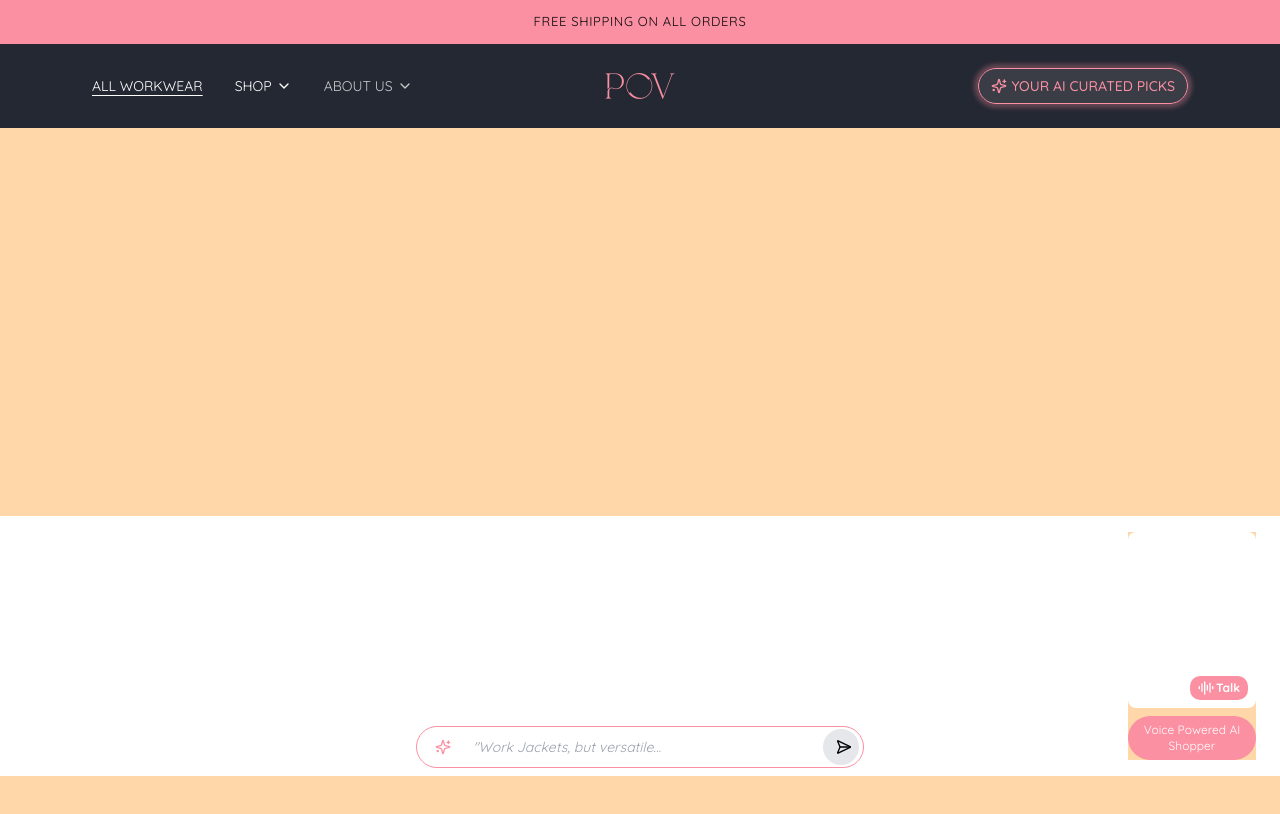
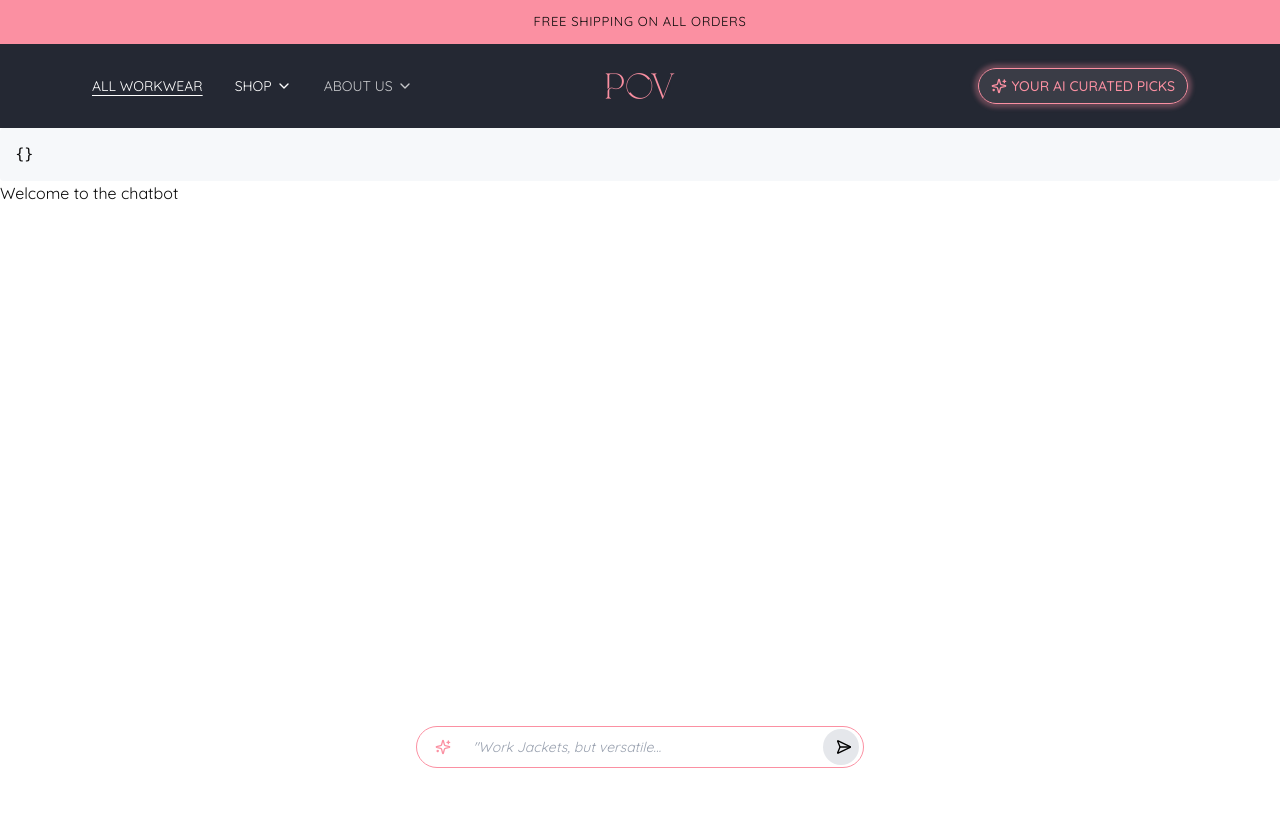
Before and after one commit to 01adv/pov-shopify, a Next.js app: page /test in a window 1280 px wide. Shown: the top 814 px of the page. Built offline with nearby package versions, Linux system fonts and the light colour scheme; grey boxes are pictures that could not be loaded.

Commit message:
listens for token and id

```diff
--- a/app/test/page.tsx
+++ b/app/test/page.tsx
@@ -1,15 +1,17 @@
-'use client'
-import Shopper2 from '@/components/VideoAgent/Shopper2'
-import { Sparkles } from 'lucide-react'
+"use client";
+import ShopifyInfoListener from "@/components/shopify/ShopifyListener";
 
-const page = () => {
+export default function ChatbotPage() {
+    const handleShopifyData = (data: { cartToken?: string; trackedSourceId?: string }) => {
+        console.log('Received from Shopify:', data);
+        // Save to state, session, context, etc.
+    };
+
     return (
-        <div className="min-h-screen bg-orange-200 w-full">
-            <div className='md:fixed bottom-6 px-4 py-4 md:px-6 flex md:items-center md:justify-end bg-white w-full gap-3'>
-                <div className="bg-orange-200 w-fit"><Shopper2 /></div>
-                <span className='tracking-wide md:hidden text-wrap inline-block pr-4 gap-2 max-w-60'><Sparkles size={22} className='text-primary inline-block mr-1' />Too much to scroll... just  say, black, non-boring outfit</span></div>
-        </div>
-    )
+        <main>
+            <ShopifyInfoListener onData={handleShopifyData} />
+            <h1>Welcome to the chatbot</h1>
+            {/* Rest of chatbot UI */}
+        </main>
+    );
 }
-
-export default page
--- /dev/null
+++ b/components/shopify/ShopifyListener.tsx
@@ -0,0 +1,50 @@
+'use client';
+
+import { useEffect, useState } from 'react';
+
+interface ShopifyInfo {
+    cartToken?: string;
+    trackedSourceId?: string;
+}
+
+interface Props {
+    onData?: (data: ShopifyInfo) => void;
+}
+
+const ShopifyInfoListener = ({ onData }: Props) => {
+    const [shopifyInfo, setShopifyInfo] = useState<ShopifyInfo>({});
+
+    useEffect(() => {
+        const handleMessage = (event: MessageEvent) => {
+            const { type, payload } = event.data || {};
+            if (type === 'SHOPIFY_INFO' && typeof payload === 'object') {
+                const newInfo: ShopifyInfo = {
+                    ...shopifyInfo,
+                    ...payload,
+                };
+
+                setShopifyInfo(newInfo);
+                if (onData) onData(newInfo);
+            }
+        };
+
+        window.addEventListener('message', handleMessage);
+        return () => window.removeEventListener('message', handleMessage);
+    }, [shopifyInfo, onData]);
+
+    return (
+        <pre
+            style={{
+                display: 'block',
+                background: '#f6f8fa',
+                padding: '1em',
+                borderRadius: '4px',
+                fontSize: '0.95em',
+            }}
+        >
+            {JSON.stringify(shopifyInfo, null, 2)}
+        </pre>
+    );
+};
+
+export default ShopifyInfoListener;
```
